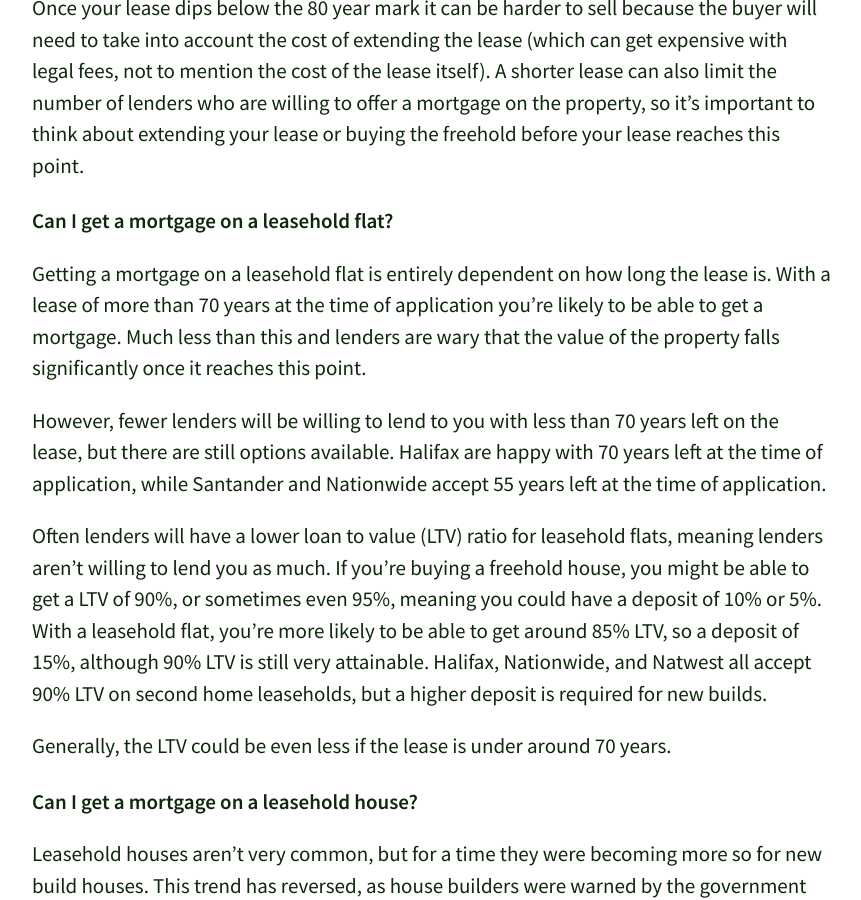
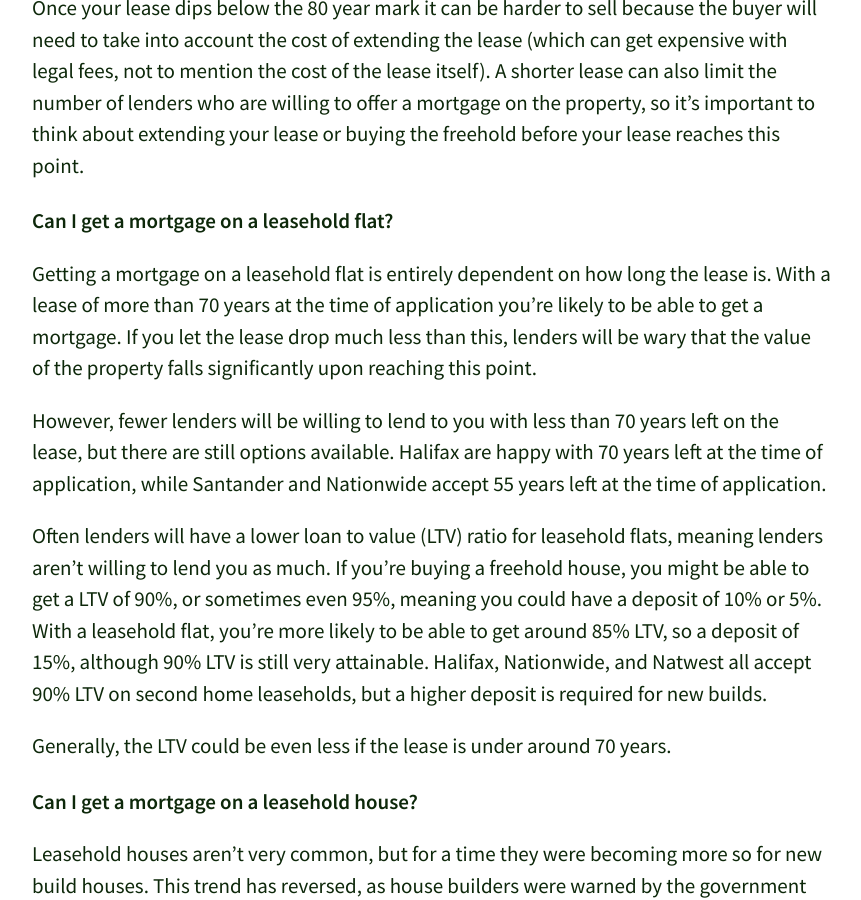
Before and after one commit to olitrussle/blog, a Jekyll site: the page built from _posts/2017-06-07-leasehold-freehold-commonhold-mortgages-explained.md, in a window 1280 px wide and 900 px high, scrolled down 2867 px. Shown: the whole window, without its empty margins (208-1069 px from the left). Built offline with Jekyll 4.4.1, drawn with Linux system fonts in a browser that asks for light colours; comment, search, counter and statistics services are not loaded.

Commit message:
Updated 2017-06-07-leasehold-freehold-commonhold-mortgages-explained.md

```diff
--- a/_posts/2017-06-07-leasehold-freehold-commonhold-mortgages-explained.md
+++ b/_posts/2017-06-07-leasehold-freehold-commonhold-mortgages-explained.md
@@ -53,7 +53,7 @@ Once your lease dips below the 80 year mark it can be harder to sell because the
 
 
 ### Can I get a mortgage on a leasehold flat?
-Getting a mortgage on a leasehold flat is entirely dependent on how long the lease is. With a lease of more than 70 years at the time of application you’re likely to be able to get a mortgage. Much less than this and lenders are wary that the value of the property falls significantly once it reaches this point.
+Getting a mortgage on a leasehold flat is entirely dependent on how long the lease is. With a lease of more than 70 years at the time of application you’re likely to be able to get a mortgage. If you let the lease drop much less than this, lenders will be wary that the value of the property falls significantly upon reaching this point.
 
 However, fewer lenders will be willing to lend to you with less than 70 years left on the lease, but there are still options available. Halifax are happy with 70 years left at the time of application, while Santander and Nationwide accept 55 years left at the time of application.
 
```
